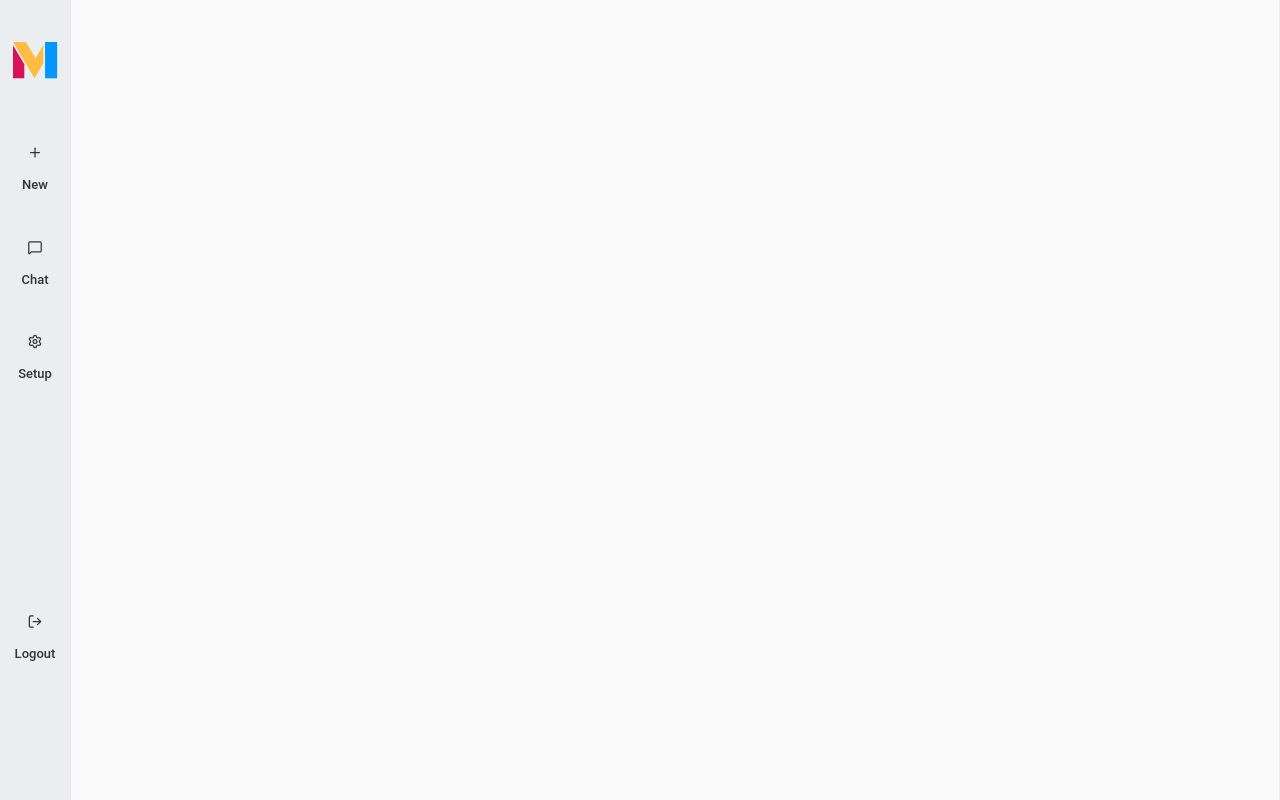
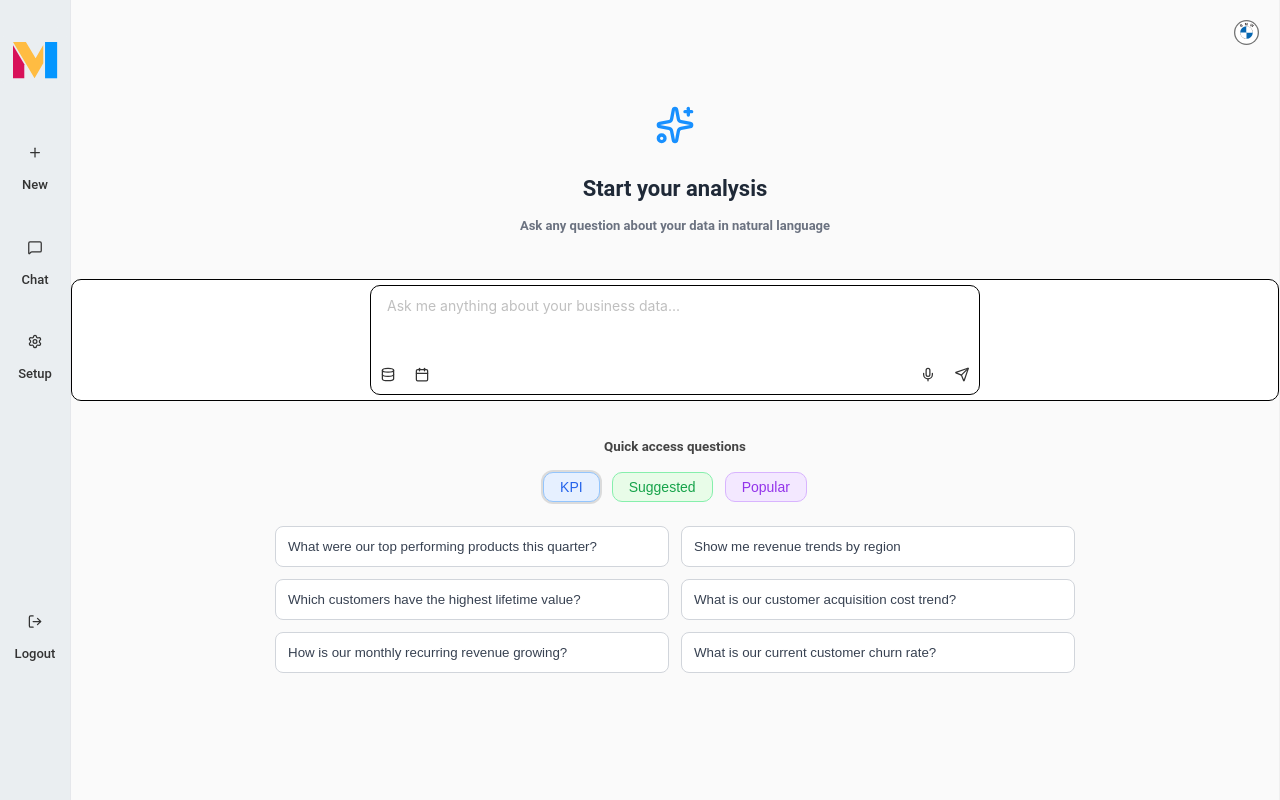
Before and after one commit to vaidyavd0910/AgenticBI, a React (Vite) app: page / in a window 1280 px wide. Built offline with nearby package versions, Linux system fonts and the light colour scheme.

Commit message:
App level states mkoved

```diff
--- a/src/App.jsx
+++ b/src/App.jsx
@@ -13,8 +13,58 @@ import { NewAnalysis } from './pages/newAnalysis/NewAnalysis';
 import { BrowserRouter, Routes, Route } from 'react-router-dom';
 import { ChatAnalysis } from './pages/chatAnalysis/ChatAnalysis';
 import { LandingPage } from './pages/landingPage/LandingPage';
+import { fetchQueryResult } from './service/Api';
 
 function App() {
+
+    const [messages, setMessages] = useState([]);
+    const [searchInput, setSearchInput] = useState('');
+    const [prevQuery, setPrevQuery] = useState("")
+
+    const sendMessage = async (searchQuery, isRerun = false) => {
+        const queryValue = isRerun ? prevQuery : searchQuery
+        setPrevQuery(queryValue);
+
+        if(!isRerun) {
+          if (!queryValue.trim()) return;
+          const newMessages = [...messages, { sender: 'user', text: searchQuery }];
+          setMessages(newMessages);
+          setSearchInput('');
+
+          const loaderMessage = { sender: 'loader', text: 'getting response' };
+          setMessages([...newMessages, loaderMessage]);
+        }
+        else {
+          const loaderMessage = { sender: 'loader', text: 'getting response' };
+          const newMessages = [...messages, loaderMessage];
+          setMessages(newMessages);
+        }
+
+        try {
+          const response = await fetchQueryResult(queryValue);
+          const botResponse = {
+            sender: 'bot',
+            chart: response.data?.showChart || false,
+            summary: response.summary,
+            insights: response.insights,
+            table: response.table,
+            graph: response.graph,
+            contextMemory: response.context_memory,
+            variablesDetected: response.Variables_Detected
+          };
+
+          setMessages(prev =>
+            prev.map(msg => (msg.sender === 'loader' ? botResponse : msg))
+          );
+        } catch (err) {
+          console.error("API Error:", err);
+          setMessages(prev =>
+            prev.map(msg =>
+              msg.sender === 'loader' ? { sender: 'bot', text: 'Server error' } : msg
+            )
+          );
+        }
+    };
 
   const [isSidebarExpanded, setIsSidebarExpanded] = useState(false);
 
@@ -23,10 +73,19 @@ function App() {
       <Routes>
         <Route path="/new-analysis" element={<NewAnalysis />} />
         <Route path="/" element={<ChatSectionLayout isSidebarExpanded={isSidebarExpanded} setIsSidebarExpanded={setIsSidebarExpanded}  />}>
-          <Route path="/chatPage" element={<ChatPage isSidebarExpanded={isSidebarExpanded} setIsSidebarExpanded={setIsSidebarExpanded} />} />
+          <Route path="/" element={<LandingPage sendMessage={sendMessage} />} />
+          <Route path="/chatPage" element={
+            <ChatPage
+              isSidebarExpanded={isSidebarExpanded}
+              setIsSidebarExpanded={setIsSidebarExpanded}
+              messages={messages}
+              setMessages={setMessages}
+              searchInput={searchInput}
+              setSearchInput={setSearchInput}
+              sendMessage={sendMessage}
+            />} />
           <Route path="/chatAnalysis" element={<ChatAnalysis />} />
           <Route path="/chatSuggestions" element={<ChatSuggestions />} />
-          <Route path="/landing" element={<LandingPage />} />
         </Route>
       </Routes>
     </BrowserRouter>
--- a/src/pages/chatPage/ChatPage.jsx
+++ b/src/pages/chatPage/ChatPage.jsx
@@ -1,64 +1,11 @@
-import React, { useState } from 'react'
+import React from 'react'
 import styles from './ChatPage.module.css'
 import { ChatNav } from '../../components/chatNav/ChatNav'
 import { ChatSubNav } from '../../components/chatSubNav/ChatSubNav'
 import ChatBot from '../../components/chatBot/ChatBot'
 import ChatSuggestions from '../../components/chatSuggestions/ChatSuggestions'
 import { Footer } from '../../components/footer/Footer'
-import { fetchQueryResult } from '../../service/Api'
-export const ChatPage = ({isSidebarExpanded, setIsSidebarExpanded}) => {
-
-  const [messages, setMessages] = useState([]);
-  const [searchInput, setSearchInput] = useState('');
-  const [prevQuery, setPrevQuery] = useState("")
-
-  const sendMessage = async (searchQuery, isRerun = false) => {
-
-      const queryValue = isRerun ? prevQuery : searchQuery
-      setPrevQuery(queryValue);
-
-
-      if(!isRerun) {
-        if (!searchInput.trim()) return;
-        const newMessages = [...messages, { sender: 'user', text: searchQuery }];
-        setMessages(newMessages);
-        setSearchInput('');
-
-        const loaderMessage = { sender: 'loader', text: 'getting response' };
-        setMessages([...newMessages, loaderMessage]);
-      }
-      else {
-        const loaderMessage = { sender: 'loader', text: 'getting response' };
-        const newMessages = [...messages, loaderMessage];
-        setMessages(newMessages);
-      }
-
-      try {
-        const response = await fetchQueryResult(queryValue);
-        const botResponse = {
-          sender: 'bot',
-          chart: response.data?.showChart || false,
-          summary: response.summary,
-          insights: response.insights,
-          table: response.table,
-          graph: response.graph,
-          contextMemory: response.context_memory,
-          variablesDetected: response.Variables_Detected
-        };
-
-        setMessages(prev =>
-          prev.map(msg => (msg.sender === 'loader' ? botResponse : msg))
-        );
-      } catch (err) {
-        console.error("API Error:", err);
-        setMessages(prev =>
-          prev.map(msg =>
-            msg.sender === 'loader' ? { sender: 'bot', text: 'Server error' } : msg
-          )
-        );
-      }
-    };
-
+export const ChatPage = ({isSidebarExpanded, setIsSidebarExpanded, messages, setMessages, searchInput, setSearchInput, sendMessage}) => {
 
   return (
      <div className={styles.appContainer}>
--- a/src/pages/landingPage/LandingPage.jsx
+++ b/src/pages/landingPage/LandingPage.jsx
@@ -35,7 +35,7 @@ const quickFilters = [
   { label: "Suggested", type: "suggested" },
   { label: "Popular", type: "popular" },
 ];
-export const LandingPage = () => {
+export const LandingPage = ({sendMessage}) => {
      const [value, setValue] = useState('');
       const [activeFilter, setActiveFilter] = useState("KPI");
   return (
@@ -77,7 +77,7 @@ export const LandingPage = () => {
                                     <div>
                                        <Mic height={15}/>
                                     </div>
-                                    <div>
+                                    <div onClick={()=> sendMessage(value)} >
                                         <Send height={15}/>
                                     </div>
                             </div>
```
